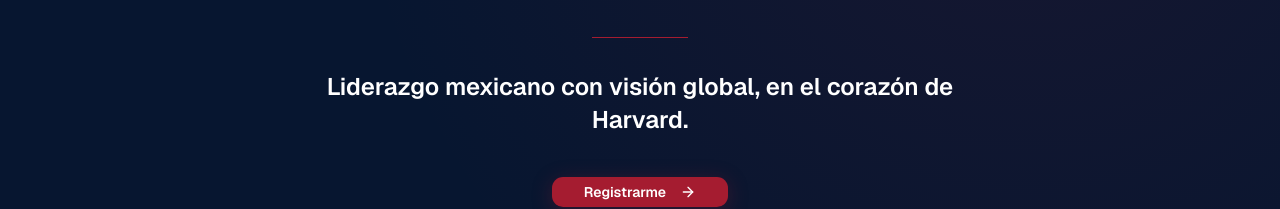
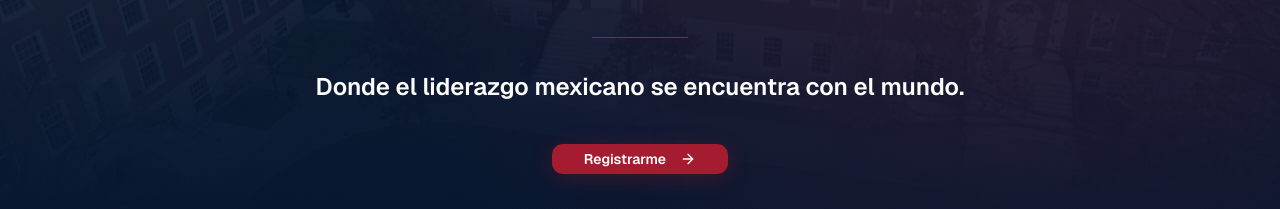
Before and after one commit to carloshezramirez-hub/conajomx-website, a Next.js app: page /executive-forum in a window 1280 px wide. Shown: the part 304-513 px from the top of the page. Built offline with nearby package versions, Linux system fonts and the light colour scheme; no server answers.

Commit message:
Add campus watermark to the Executive Forum hero and sharpen the tagline
Use the Harvard/Longfellow Hall aerial photo from the official program
as a subtle background layer instead of a flat navy backdrop, and
replace the hero line with a punchier one in ES and EN.

```diff
--- a/src/app/executive-forum/page.tsx
+++ b/src/app/executive-forum/page.tsx
@@ -1,4 +1,5 @@
 import type { Metadata } from "next"
+import Image from "next/image"
 import { ExecutiveForumSection } from "@/components/sections/executive-forum-section"
 import { ContactSection } from "@/components/sections/contact-section"
 import { ButtonLink } from "@/components/ui/button-link"
@@ -18,7 +19,15 @@
   return (
     <>
       <div className="pt-16 bg-[#071630] relative overflow-hidden border-b-4 border-[#A51C30]">
-        <div className="absolute inset-0 bg-[radial-gradient(circle_at_80%_20%,rgba(165,28,48,0.10),transparent_60%)]" />
+        <Image
+          src="/assets/conajomx/campus/harvard-longfellow-campus.webp"
+          alt="Campus de Harvard, sede del CONAJOMX Executive Forum"
+          fill
+          priority
+          className="object-cover opacity-40"
+        />
+        <div className="absolute inset-0 bg-gradient-to-b from-[#071630]/85 via-[#071630]/80 to-[#071630]" />
+        <div className="absolute inset-0 bg-[radial-gradient(circle_at_80%_20%,rgba(165,28,48,0.18),transparent_60%)]" />
         <div className="container mx-auto px-4 py-20 text-center relative z-10">
           <div className="flex justify-center mb-6">
             <LanguageSwitcher
--- a/src/data/executive-forum-content.ts
+++ b/src/data/executive-forum-content.ts
@@ -310,7 +310,7 @@
   es: {
     heroEyebrow: "CONAJOMX",
     heroTitle: "Executive Forum",
-    heroIntro: "Liderazgo mexicano con visión global, en el corazón de Harvard.",
+    heroIntro: "Donde el liderazgo mexicano se encuentra con el mundo.",
     ctaRegister: "Registrarme",
     ctaMoreInfo: "Quiero más información",
     sedeEyebrow: "Sede",
@@ -328,7 +328,7 @@
   en: {
     heroEyebrow: "CONAJOMX",
     heroTitle: "Executive Forum",
-    heroIntro: "Mexican leadership with a global vision, at the heart of Harvard.",
+    heroIntro: "Where Mexican leadership meets the world stage.",
     ctaRegister: "Register",
     ctaMoreInfo: "I want more information",
     sedeEyebrow: "Venue",
```
Also changed, not shown: public/assets/conajomx/campus/harvard-longfellow-campus.webp (added).
